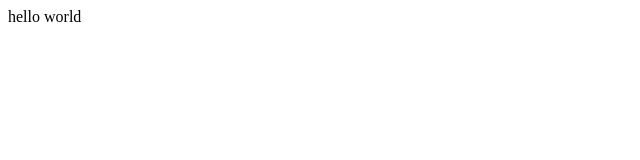
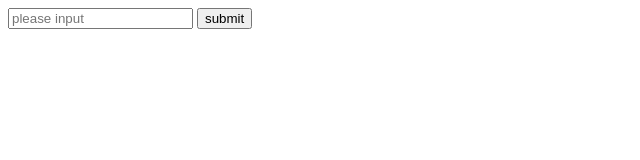
Before and after one commit to KotoneMasuda/jbs_tufs_18_code, a plain HTML site: page Practice04/index.html in a window 1280 px wide. Shown: the whole page, without its empty margins (0-640 px from the left). Drawn offline with Linux system fonts and the light colour scheme.

Commit message:
add practice04

```diff
--- a/Practice04/app.js
+++ b/Practice04/app.js
@@ -1,3 +1,7 @@
-window.onload = function(){
-  alert('hello world');
-};
+function main(){
+  var text = document.forms.form0.textbox.value;
+  var canvas = document.getElementById('canvas');
+  var newTag = document.createElement('div');
+  newTag.innerText = text;
+  canvas.appendChild(newTag);
+}
--- a/Practice04/index.html
+++ b/Practice04/index.html
@@ -3,6 +3,12 @@
     <script type="text/javascript" src="app.js"></script>
   </head>
   <body>
-    hello world
+    <form id='form0' onsubmit="main();return false;">
+      <input id="textbox" type="text" placeholder="please input">
+      <input id="inputbutton" type="submit" value='submit'>
+    </form>
+    <div id="canvas">
+
+    </div>
   </body>
 </html>
```
